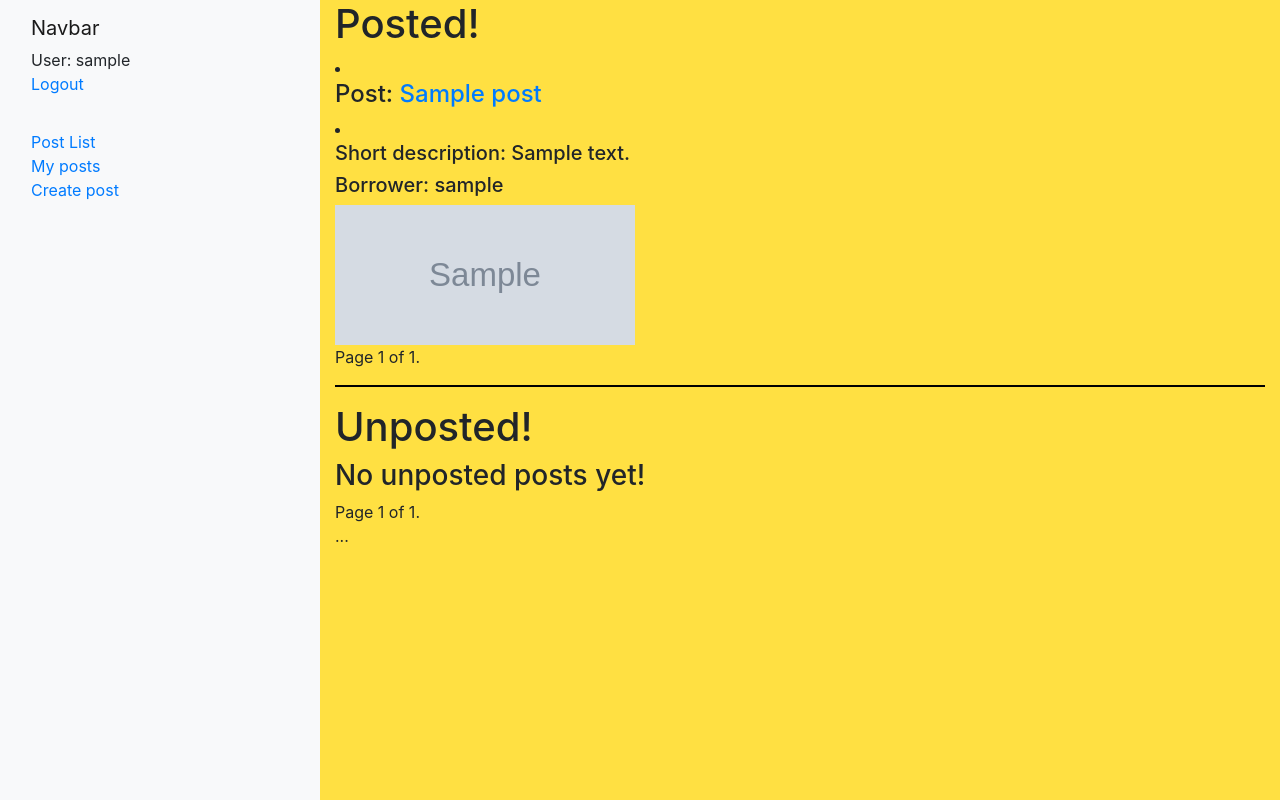
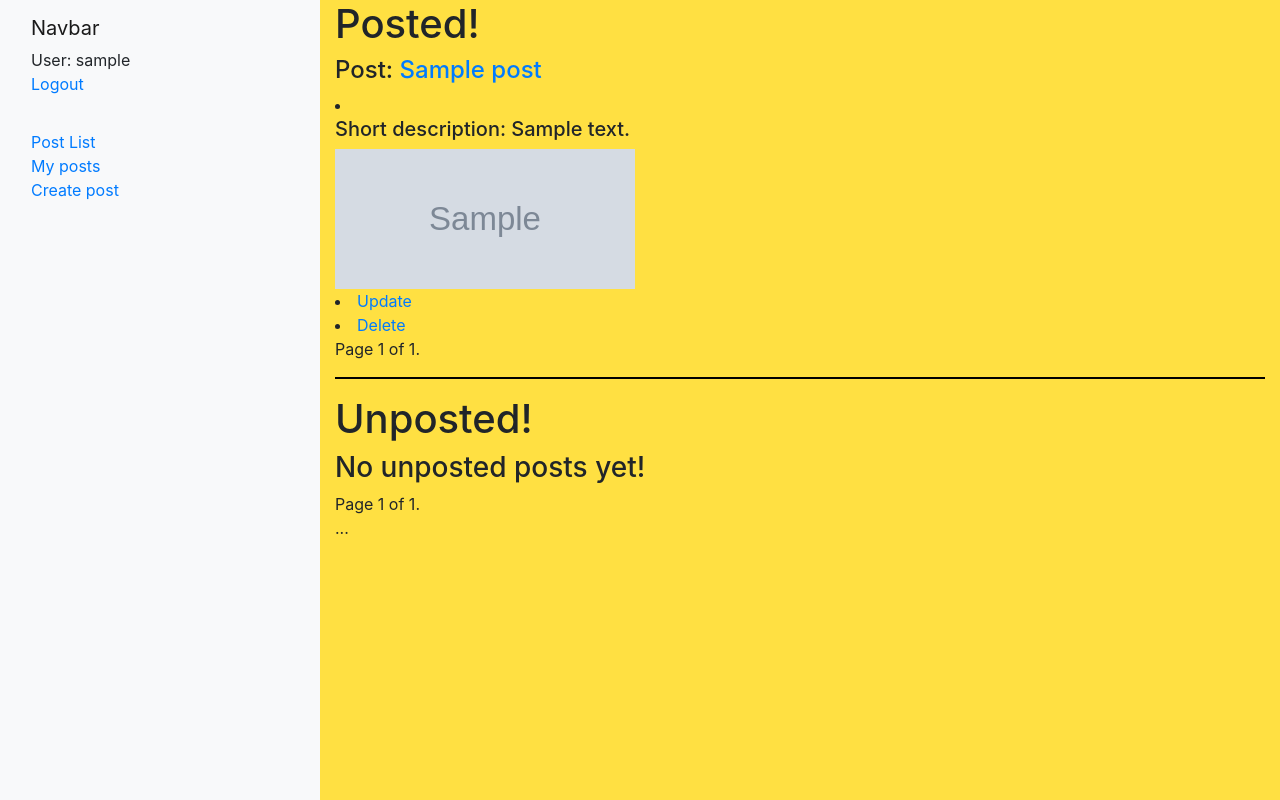
Before and after one commit to CapitanS/Hillel_blog, a Django app: page /posts/my-posts/ in a window 1280 px wide. Run offline with Django 3.2, Linux system fonts and the light colour scheme; a user stored in the database is signed in; tables that the repository leaves empty hold one stand-in row (values such as "Sample post"); grey boxes marked "Sample" are stand-in pictures.

Commit message:
-added PostUpdate and PostDelete

```diff
--- a/posts/templates/posts/post_list_page.html
+++ b/posts/templates/posts/post_list_page.html
@@ -6,7 +6,7 @@
 <ul>
 
 {% for post in page_obj %}
-    <li><h4>Post: <a href="{{ post.id }}">{{ post.title }}</a> </h4></li>
+    <h4>Post: <a href="{% url 'posts:post_comments' post.id %}">{{ post.title }}</a> </h4>
     <li><h5>Short description: {{ post.short_description }} </h5></li>
     <h5>Borrower: {{ post.user }}</h5>
     <img alt="Qries" src="{{ post.image }}" width="300" height="140">
--- a/posts/templates/posts/users_posts_page.html
+++ b/posts/templates/posts/users_posts_page.html
@@ -3,10 +3,11 @@
 {% block content %}
 <h1>Posted!</h1>
 {% for post in page_obj_posted %}
-  <li><h4>Post: <a href="{% url 'posts:post_comments' post.id %}">{{ post.title }}</a> </h4></li>
+  <h4>Post: <a href="{% url 'posts:post_comments' post.id %}">{{ post.title }}</a> </h4>
   <li><h5>Short description: {{ post.short_description }} </h5></li>
-  <h5>Borrower: {{ post.user }}</h5>
   <img alt="Qries" src="{{ post.image }}" width="300" height="140">
+  <li><a href='{% url "posts:post_update" post.id %}'>Update</a></li>
+  <li><a href='{% url "posts:post_delete" post.id %}'>Delete</a></li>
 {% empty %}
   <h3>No unposted posts yet!</h3>
 {% endfor %}
@@ -32,10 +33,11 @@
 <hr>
 <h1>Unposted!</h1>
 {% for post in page_obj_unposted %}
-  <li><h4>Post: <a href="{% url 'posts:post_comments' post.id %}">{{ post.title }}</a> </h4></li>
+  <h4>Post: <a href="{% url 'posts:post_comments' post.id %}">{{ post.title }}</a> </h4>
   <li><h5>Short description: {{ post.short_description }} </h5></li>
-  <h5>Borrower: {{ post.user }}</h5>
   <img alt="Qries" src="{{ post.image }}" width="300" height="140">
+  <li><a href='{% url "posts:post_update" post.id %}'>Update</a></li>
+  <li><a href='{% url "posts:post_delete" post.id %}'>Delete</a></li>
 {% empty %}
   <h3>No unposted posts yet!</h3>
 {% endfor %}
--- a/posts/urls.py
+++ b/posts/urls.py
@@ -6,6 +6,8 @@ app_name = 'posts'
 urlpatterns = [
     path('', views.index, name='index'),
     path('posts/create/', views.PostCreate.as_view(), name='post_create'),
+    path('posts/update/<int:pk>/', views.PostUpdate.as_view(), name='post_update'),
+    path('posts/delete/<int:pk>/', views.PostDelete.as_view(), name='post_delete'),
     path('posts/', views.PostList.as_view(), name='post_list'),
     path('posts/<int:pk>/', views.post_comments, name='post_comments'),
     path('my-posts/', views.users_posts, name='users_posts'),
--- a/posts/views.py
+++ b/posts/views.py
@@ -1,9 +1,9 @@
 from django.contrib.auth.mixins import LoginRequiredMixin
 from django.core.paginator import Paginator
 from django.http import HttpResponseRedirect
-from django.shortcuts import get_object_or_404, render
+from django.shortcuts import get_object_or_404, redirect, render
 from django.urls import reverse, reverse_lazy
-from django.views.generic import CreateView, ListView
+from django.views.generic import CreateView, ListView, UpdateView, DeleteView
 
 from .forms import CommentForm
 from .models import Comment, Post
@@ -87,3 +87,28 @@ def users_posts(request):
         'page_obj_unposted': page_obj_unposted,
     }
     return render(request, 'posts/users_posts_page.html', context)
+
+
+class PostUpdate(LoginRequiredMixin, UpdateView):
+    model = Post
+    template_name = 'posts/post_update_page.html'
+    fields = ['title', 'short_description', 'image', 'full_description', 'posted']
+    success_url = reverse_lazy('posts:post_list')
+
+    def get_object(self, queryset=None):
+        obj = super(PostUpdate, self).get_object()
+        if not obj.user == self.request.user:
+            return redirect(obj)
+        return obj
+
+
+class PostDelete(LoginRequiredMixin, DeleteView):
+    model = Post
+    success_url = reverse_lazy('posts:post_list')
+    template_name = 'posts/post_delete_page.html'
+
+    def get_object(self, queryset=None):
+        obj = super(PostDelete, self).get_object()
+        if not obj.user == self.request.user:
+            return redirect(obj)
+        return obj
```
Also changed, not shown: posts/templates/posts/post_delete_page.html (added, +10 -0 lines), posts/templates/posts/post_update_page.html (added, +8 -0 lines), posts/migrations/0005_comment_moderated.py (added).
